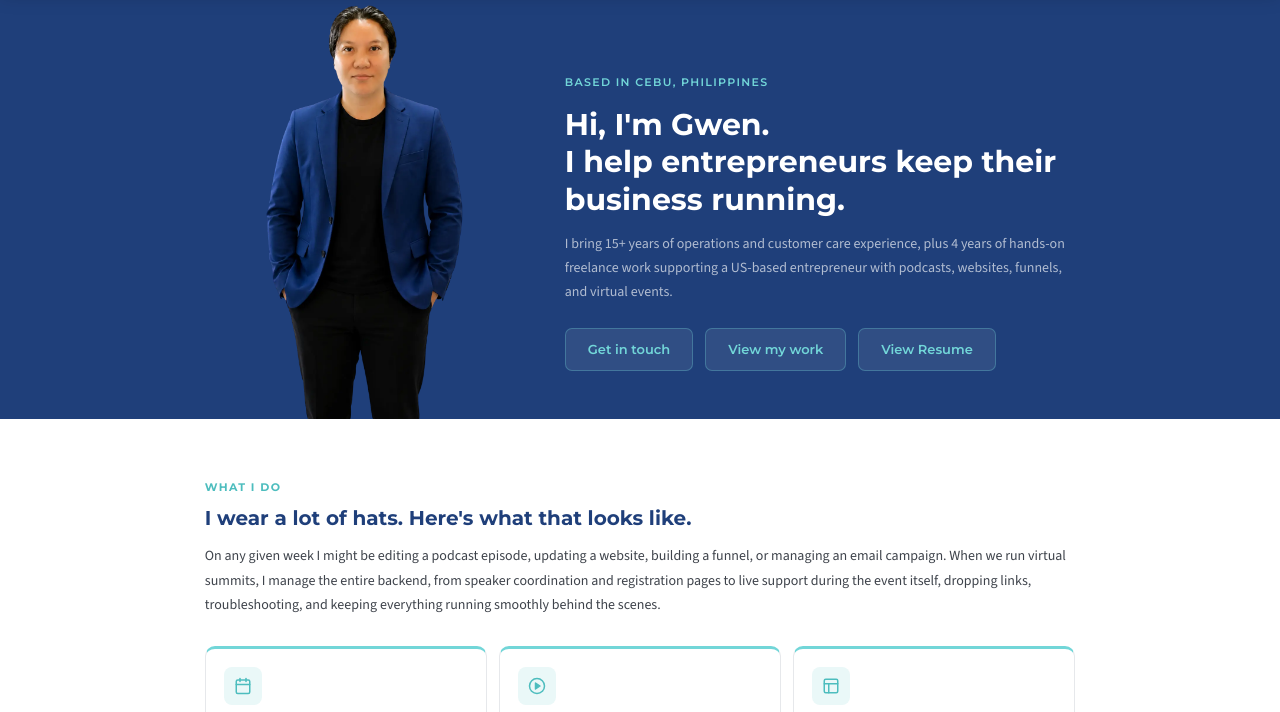
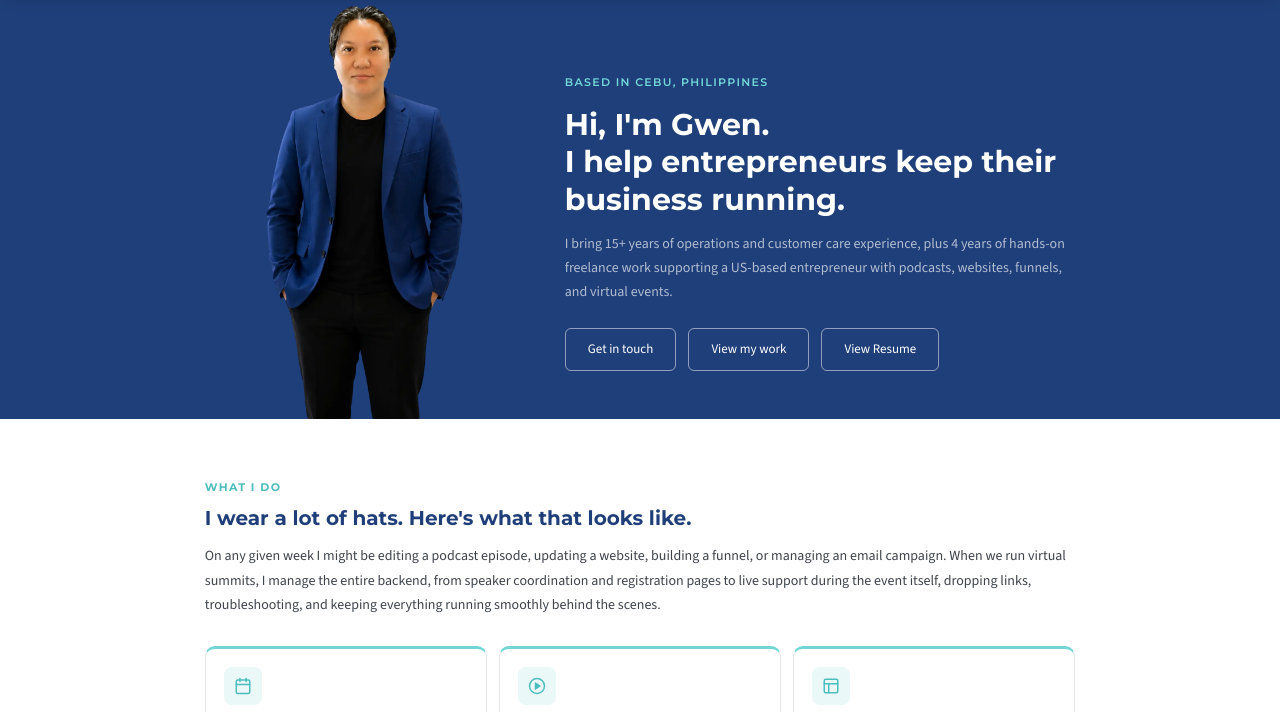
Before and after one commit to gwensevilla/gwensevilla.github.io, a plain HTML site: page index.html in a window 1280 px wide. Shown: the part 72-784 px from the top of the page. Drawn offline with nearby package versions, Linux system fonts and the light colour scheme.

Commit message:
Update index.html

```diff
--- a/index.html
+++ b/index.html
@@ -152,9 +152,9 @@ footer { background: #162E5A; padding: 18px 0; }
       <h1 class="hero-headline">Hi, I'm Gwen.<br>I help entrepreneurs keep their business running.</h1>
       <p class="hero-sub">I bring 15+ years of operations and customer care experience, plus 4 years of hands-on freelance work supporting a US-based entrepreneur with podcasts, websites, funnels, and virtual events.</p>
       <div class="hero-btns">
-        <a href="#contact" class="contact-btn">Get in touch</a>
-        <a href="#work" class="contact-btn">View my work</a>
-        <a href="https://gwensevilla.github.io/Gwendolyn-Sevilla-Resume-Updated.pdf" target="_blank" class="contact-btn">View Resume</a>
+        <a href="#contact" class="btn-primary">Get in touch</a>
+        <a href="#work" class="btn-primary">View my work</a>
+        <a href="https://gwensevilla.github.io/Gwendolyn-Sevilla-Resume-Updated.pdf" target="_blank" class="btn-primary">View Resume</a>
       </div>
     </div>
   </div>
```
